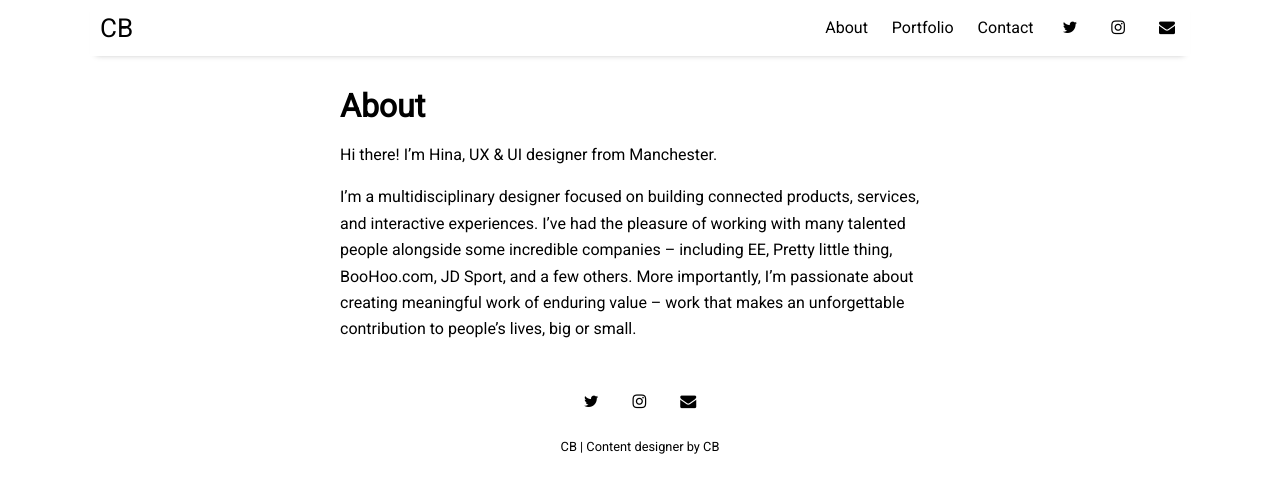
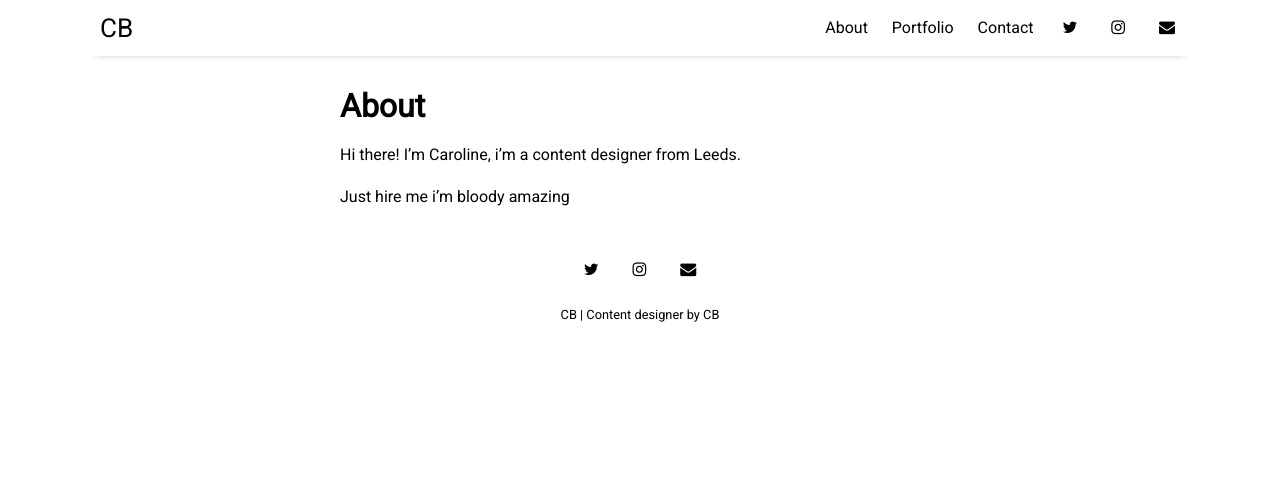
Before and after one commit to caroboyle-ux/CD, a Jekyll site: the page built from pages/about.md, in a window 1280 px wide. Shown: the top 493 px of the page. Built offline with Jekyll 4.4.1, drawn with Linux system fonts in a browser that asks for light colours; nearby versions of some CDN libraries.

Commit message:
Update about.md

```diff
--- a/pages/about.md
+++ b/pages/about.md
@@ -3,6 +3,6 @@ layout: misc
 title: About
 ---
 
-Hi there! I’m Hina, UX & UI designer from Manchester.
+Hi there! I’m Caroline, i'm a content designer from Leeds.
 
-I’m a multidisciplinary designer focused on building connected products, services, and interactive experiences. I’ve had the pleasure of working with many talented people alongside some incredible companies – including EE, Pretty little thing, BooHoo.com, JD Sport, and a few others. More importantly, I’m passionate about creating meaningful work of enduring value – work that makes an unforgettable contribution to people’s lives, big or small.
+Just hire me i'm bloody amazing
```
